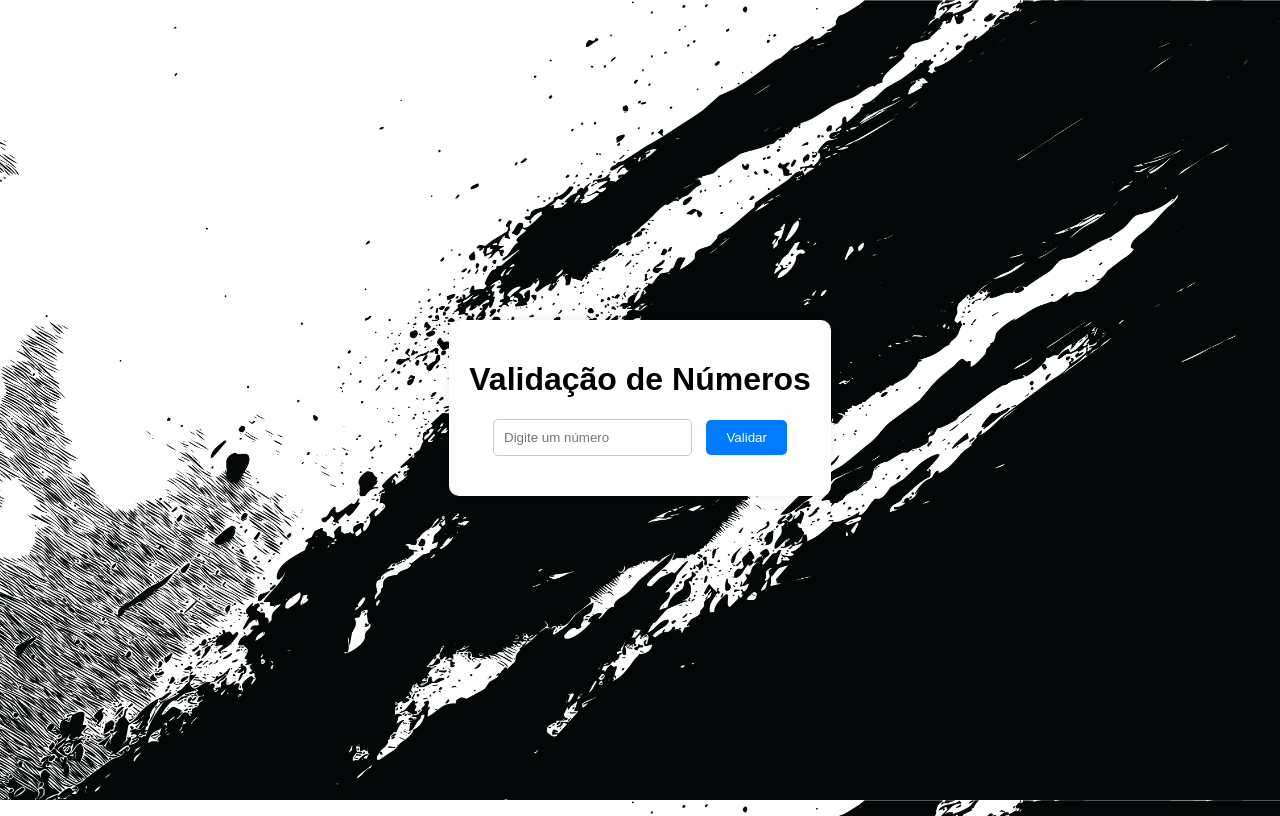
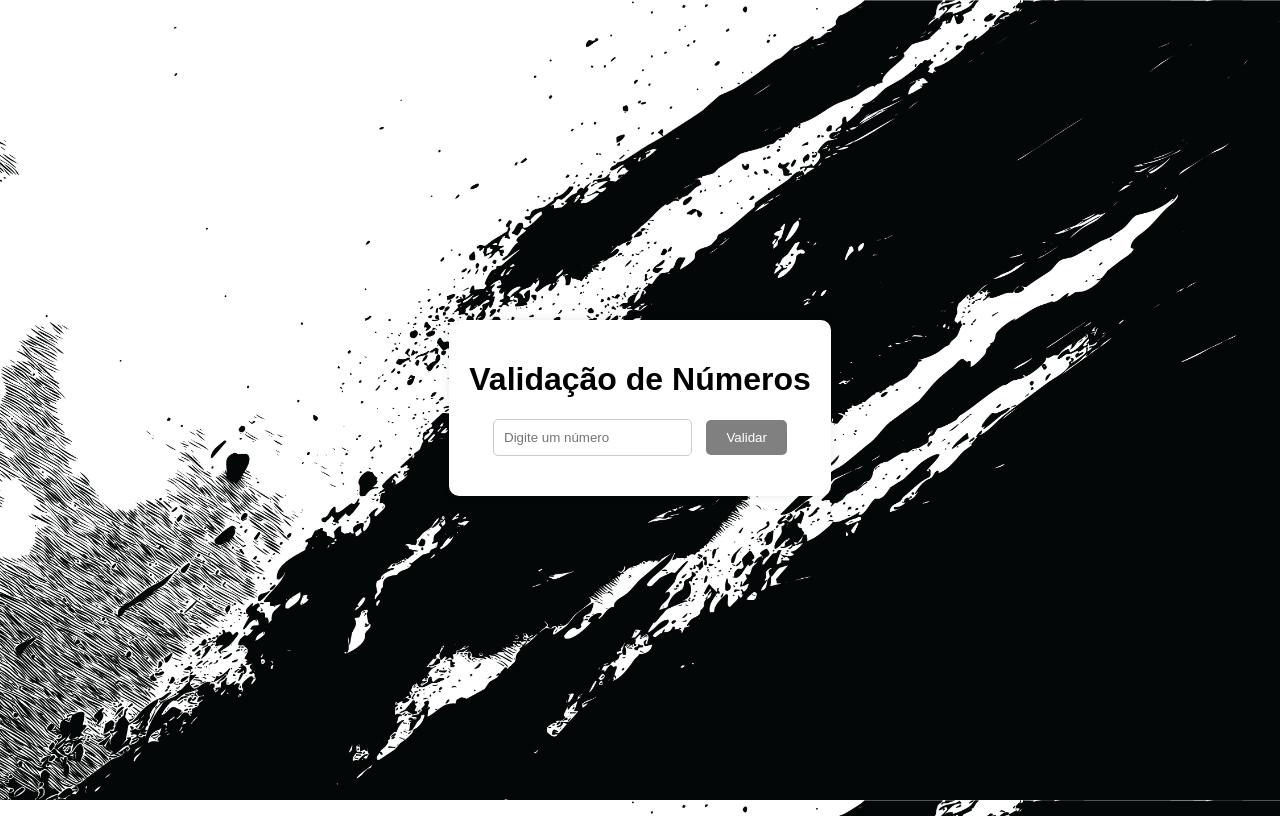
Before and after one commit to Savio-888/Valida-o-de-n-meros, a plain HTML site: page index.html in a window 1280 px wide. Drawn offline with Linux system fonts and the light colour scheme.

Commit message:
modificando estilo do botão validar

```diff
--- a/style.css
+++ b/style.css
@@ -24,14 +24,14 @@ input { /*Define o estilo de todas as tags input do site.*/
 }
 button { /*Define o estilo de todas as tags button do site.*/
     padding: 10px 20px;
-    background-color: #007BFF;
+    background-color: #808080;
     color: white;
     border: none;
     border-radius: 5px;
     cursor: pointer;
 }
 button:hover { /*Muda a cor dos botões se o mouse estiver acima deles*/
-    background-color: #0056b3;
+    background-color: #3f3f3f;
 }
 p { /*Define o estilo do paragrafo, onde a mensagem de resultado será exibida*/
     margin-top: 20px;
```
